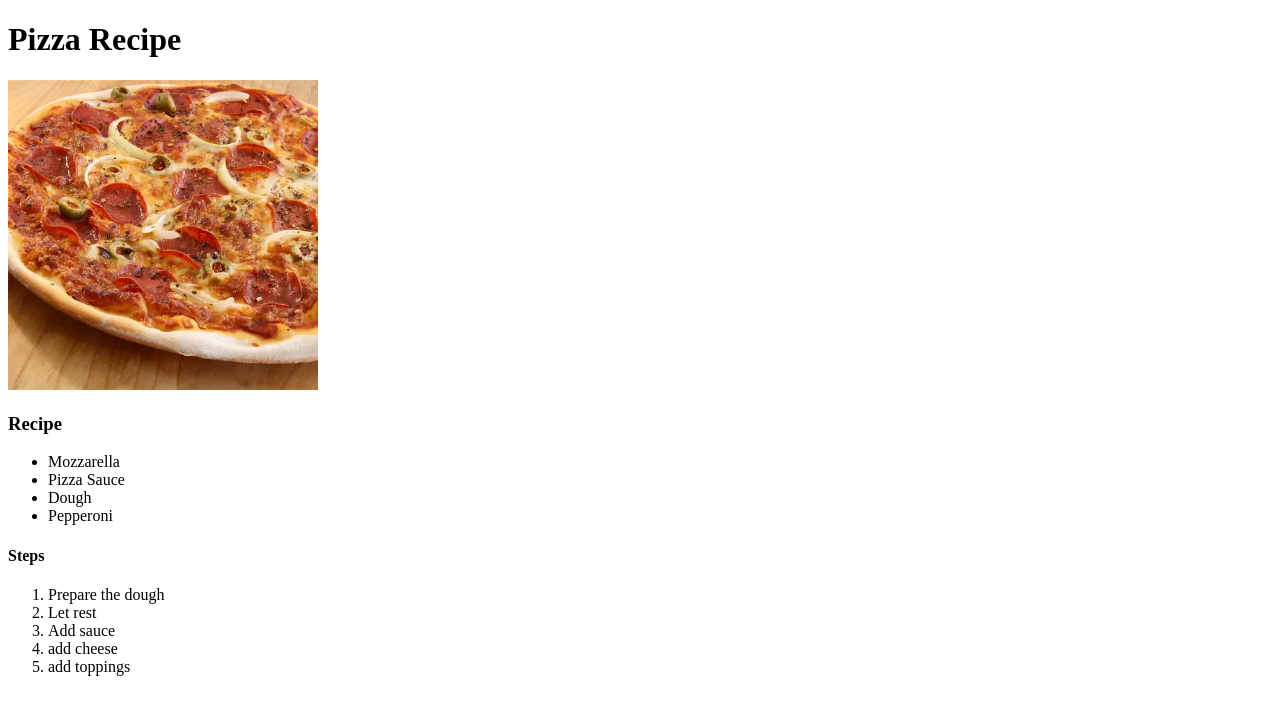
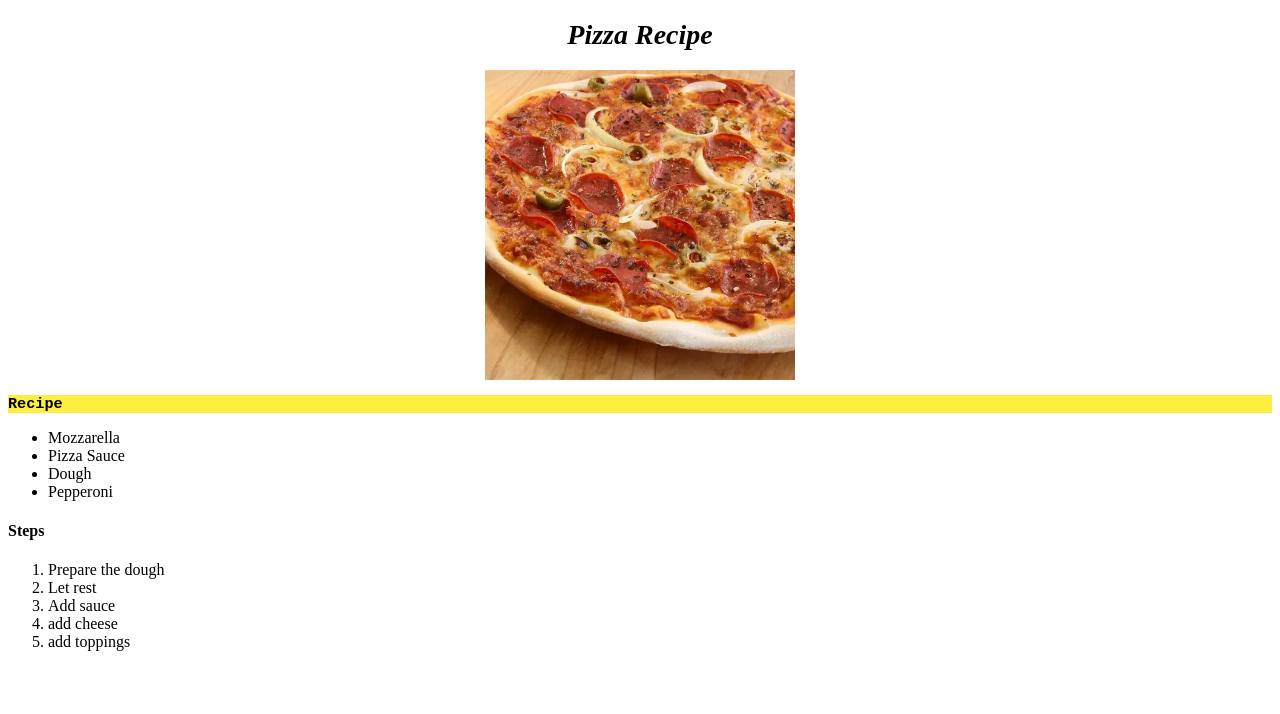
Before and after one commit to Ayron95/odin-recipes, a plain HTML site: page recipes/pizza.html in a window 1280 px wide. Drawn offline with Linux system fonts and the light colour scheme.

Commit message:
Added CSS file and added styles to recipes files

```diff
--- /dev/null
+++ b/css/styles.css
@@ -0,0 +1,23 @@
+.main {
+  font-family: Arial, Helvetica, sans-serif;
+  font-weight: 800;
+  text-align: center;
+}
+
+.heading {
+  font-size: 28px;
+  font-style: italic;
+  font-family: "Times New Roman";
+  text-align: center;
+}
+
+.heading3 {
+  background-color: #fdee41;
+  font-family: monospace;
+}
+
+.images {
+  display: block;
+  margin-left: auto;
+  margin-right: auto;
+}
--- a/recipes/pizza.html
+++ b/recipes/pizza.html
@@ -3,18 +3,20 @@
   <head>
     <meta charset="UTF-8" />
     <meta name="viewport" content="width=device-width, initial-scale=1.0" />
+    <link rel="stylesheet" href="../css/styles.css"/>
     <title>Document</title>
   </head>
   <body>
-    <h1>Pizza Recipe</h1>
+    <h1 class="heading">Pizza Recipe</h1>
     <img
       src="../images/image.jpg"
       alt="This is a picture of pizza"
       height="310"
       width="310"
+      class="images"
     ></a>
 
-    <h3>Recipe</h3>
+    <h3 class="heading3">Recipe</h3>
     <ul>
         <li>Mozzarella</li>
         <li>Pizza Sauce</li>
```
Also changed, not shown: index.html (+5 -4 lines), recipes/carbonara.html (+4 -2 lines), recipes/chicken-club.html (+3 -1 lines).
